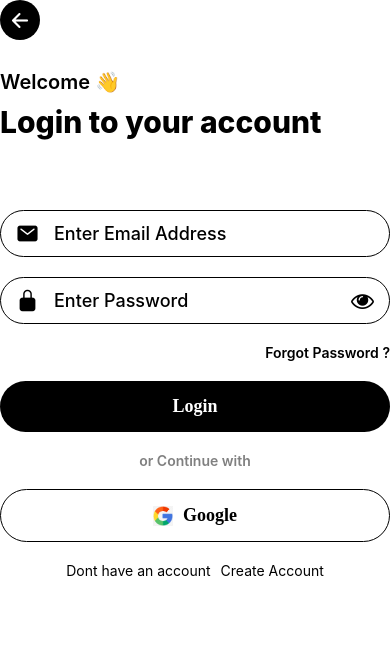
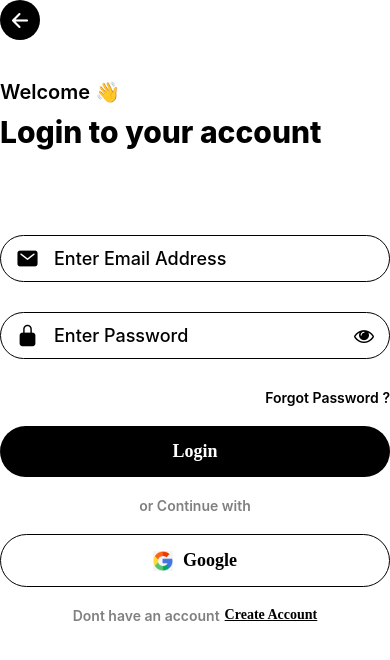
Before and after one commit to SoftLife0/RNative, a React Native app: screen /Login in a window 390 px wide. Shown: the top 660 px of the page. Built offline with nearby package versions, Linux system fonts and the light colour scheme.

Commit message:
Login Screen completed, working on Sign Up Screen

```diff
--- a/app/screens/LoginScreen.js
+++ b/app/screens/LoginScreen.js
@@ -4,23 +4,32 @@ import colors from '../utils/colors'
 import Icon from 'react-native-vector-icons/Ionicons';
 import FontAwesome from 'react-native-vector-icons/FontAwesome';
 import fonts from '../utils/fonts';
+import { useNavigation } from '@react-navigation/native';
 
 export default function LoginScreen() {
+    const navigation = useNavigation();
     const [secureEntry, setSecureEntry] = useState(true);
+
+    const handleGoBack = () => {
+        navigation.goBack();
+    }
 
   return (
     <SafeAreaView style={styles.container}>
-        <View style={{padding: '30'}}>
-            <View>
-                <TouchableOpacity style={styles.backButtonWrapper}>
-                    <Icon name="arrow-back" size={23} color={colors.white} />
-                </TouchableOpacity>
-            </View>
+        <View style={{padding: '20'}}>
+
+            <TouchableOpacity style={styles.backButtonWrapper} onPress={handleGoBack}>
+                <Icon name="arrow-back" size={23} color={colors.white} />
+            </TouchableOpacity>
 
             <View style={styles.textContainer}>
                 <Text style={styles.subText}>Welcome 👋</Text>
                 <Text style={styles.headingText}>Login to your account</Text>
             </View>
+
+            {/* <View>
+                <Image style={styles.loginImage} source={require('../assets/Central-Uni-logo.png')} />
+            </View> */}
 
             <View style={styles.formContainer}>
                 <View style={styles.inputContainer}>
@@ -32,7 +41,7 @@ export default function LoginScreen() {
                     <Icon name="lock-closed" size={23} color={colors.black} />
                     <TextInput style={styles.textInput} placeholder="Enter Password" secureTextEntry={secureEntry} />
                     <TouchableOpacity onPress={() => setSecureEntry(!secureEntry)}>
-                        <FontAwesome name="eye" size={23} color={colors.black}/>
+                        <FontAwesome name="eye" size={20} color={colors.black}/>
                     </TouchableOpacity>
                 </View>
 
@@ -53,8 +62,8 @@ export default function LoginScreen() {
                 </TouchableOpacity>
 
                 <View style={styles.footerContainer}>
-                    <Text>Dont have an account</Text>
-                    <Text>Create Account</Text>
+                    <Text style={styles.dontText}>Dont have an account</Text>
+                    <Text style={styles.createText}>Create Account</Text>
                 </View>
             </View>
 
@@ -79,7 +88,7 @@ const styles = StyleSheet.create({
         alignItems: 'center',
     },
     textContainer: {
-        marginVertical: 30,
+        marginVertical: 40,
     },
     subText: {
         fontSize: 20,
@@ -103,7 +112,7 @@ const styles = StyleSheet.create({
         paddingVertical: Platform.OS === 'ios' ? 15 : 10,
         flexDirection: 'row',
         alignItems: 'center',
-        marginVertical: 10,
+        marginVertical: 15,
     },
     textInput: {
         flex: 1,
@@ -113,7 +122,7 @@ const styles = StyleSheet.create({
     },
     forgetText: {
         textAlign: 'right',
-        marginTop: 10,
+        marginTop: 15,
         color: colors.black,
         fontWeight: '600',
     },
@@ -160,7 +169,17 @@ const styles = StyleSheet.create({
     footerContainer: {
         flexDirection: 'row',
         justifyContent: 'center',
-        gap: 10,
+        gap: 5,
         marginTop: 20,
+    },
+    dontText: {
+        color: colors.gray,
+        fontWeight: '600',
+    },
+    createText: {
+        color: colors.black,
+        fontWeight: '800',
+        fontFamily: fonts.Bold,
+        textDecorationLine: 'underline',
     }
 })
```
